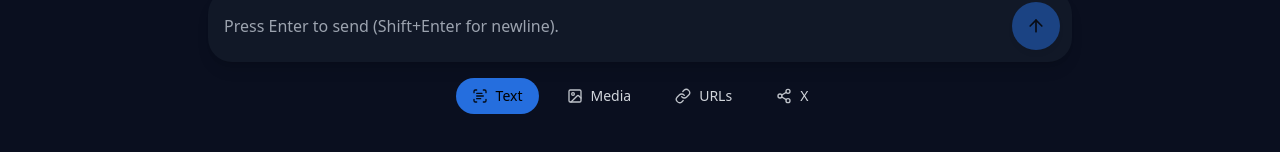
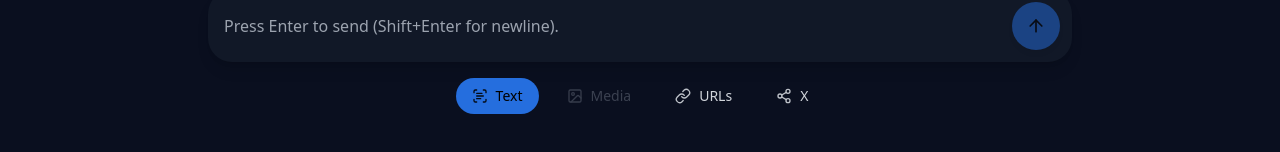
Before and after one commit to Kingsleylyh/NewsFaker, a React (Create React App) app in the folder my-app/: page / in a window 1280 px wide. Shown: the part 472-624 px from the top of the page. Built offline with nearby package versions, Linux system fonts and the light colour scheme.

Commit message:
push media button

```diff
--- a/my-app/src/pages/NewChat.tsx
+++ b/my-app/src/pages/NewChat.tsx
@@ -59,7 +59,7 @@ const NewChat: React.FC<ChatInputWithItemsProps> = ({
     try {
       let replyText = "";
 
-      if (["Text", "URLs", "X", "Media"].includes(active)) {
+      if (["Text", "URLs", "X", "Media"].includes(active) && active !== "Media") {
         setText("");
         replyText = await bedrockService.current.analyzeContent(
           text.trim(),
@@ -165,11 +165,17 @@ const NewChat: React.FC<ChatInputWithItemsProps> = ({
           {!hasMessages && (
             <div className="mt-4 flex justify-center">
               <div className="flex flex-wrap gap-3 items-center">
-                {items.map((it) => (
+                {items.map((it) => {
+                  const isDisabled = it.name === "Media";
+                  return (
+                    <div key={it.name} className="relative group">
                       <button
-                    key={it.name}
-                    onClick={() => setActive(it.name)}
-                    className={`flex items-center gap-2 px-4 py-2 rounded-full transition-colors text-sm ${active === it.name
+                        onClick={() => !isDisabled && setActive(it.name)}
+                        disabled={isDisabled}
+                        className={`flex items-center gap-2 px-4 py-2 rounded-full transition-colors text-sm ${
+                          isDisabled
+                            ? "text-gray-500 cursor-not-allowed opacity-50"
+                            : active === it.name
                             ? "bg-primary text-black font-medium"
                             : "text-gray-300 hover:bg-white/5"
                           }`}
@@ -178,7 +184,14 @@ const NewChat: React.FC<ChatInputWithItemsProps> = ({
                         <span className="opacity-90">{it.icon}</span>
                         <span className="whitespace-nowrap">{it.name}</span>
                       </button>
-                ))}
+                      {isDisabled && (
+                        <div className="absolute bottom-full left-1/2 transform -translate-x-1/2 mb-2 px-2 py-1 bg-gray-800 text-white text-xs rounded opacity-0 group-hover:opacity-100 transition-opacity whitespace-nowrap pointer-events-none">
+                          Feature not yet available
+                        </div>
+                      )}
+                    </div>
+                  );
+                })}
               </div>
             </div>
           )}
```
Lines whose indentation alone changed are shown as unchanged.
